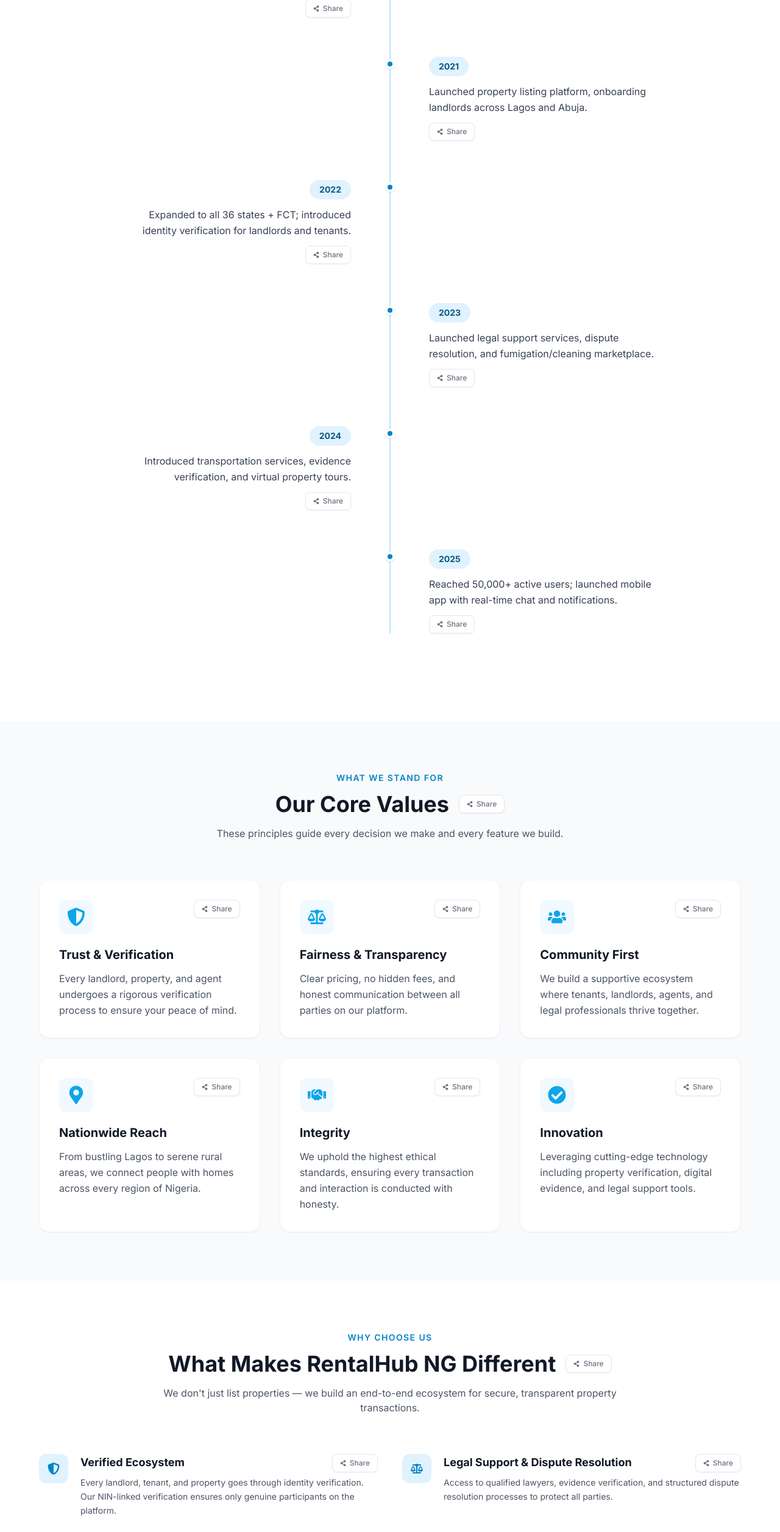
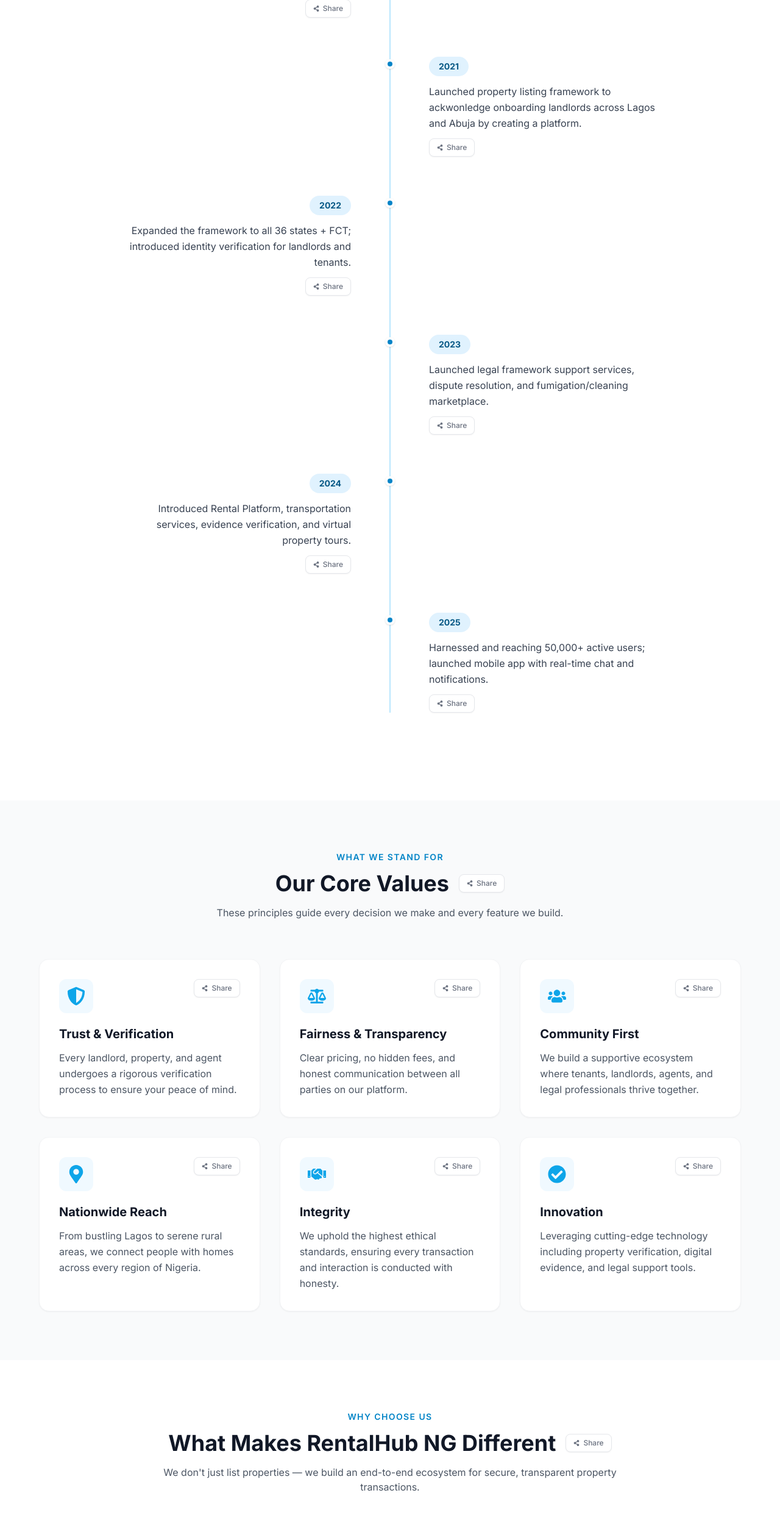
Before and after one commit to Mr-Simplicity-dev/RentalHub, a React (Create React App) app in the folder client/: page /about in a window 1280 px wide. Shown: the part 1820-4333 px from the top of the page at 61% size. Built offline with nearby package versions, Linux system fonts and the light colour scheme; no server answers.

Commit message:
make changes

```diff
--- a/client/src/pages/AboutUs.jsx
+++ b/client/src/pages/AboutUs.jsx
@@ -175,11 +175,11 @@ const teamMembers = [
 
 const milestones = [
   { year: '2020', event: 'RentalHub NG was founded with a vision to transform the Nigerian rental market.' },
-  { year: '2021', event: 'Launched property listing platform, onboarding landlords across Lagos and Abuja.' },
-  { year: '2022', event: 'Expanded to all 36 states + FCT; introduced identity verification for landlords and tenants.' },
-  { year: '2023', event: 'Launched legal support services, dispute resolution, and fumigation/cleaning marketplace.' },
-  { year: '2024', event: 'Introduced transportation services, evidence verification, and virtual property tours.' },
-  { year: '2025', event: 'Reached 50,000+ active users; launched mobile app with real-time chat and notifications.' },
+  { year: '2021', event: 'Launched property listing framework to ackwonledge onboarding landlords across Lagos and Abuja by creating a platform.' },
+  { year: '2022', event: 'Expanded the framework to all 36 states + FCT; introduced identity verification for landlords and tenants.' },
+  { year: '2023', event: 'Launched legal framework support services, dispute resolution, and fumigation/cleaning marketplace.' },
+  { year: '2024', event: 'Introduced Rental Platform, transportation services, evidence verification, and virtual property tours.' },
+  { year: '2025', event: 'Harnessed and reaching 50,000+ active users; launched mobile app with real-time chat and notifications.' },
 ];
 
 const AboutUs = () => {
@@ -456,12 +456,12 @@ const AboutUs = () => {
                   <ShareButton
                     section="Verified Ecosystem"
                     title="RentalHub NG — Verified Ecosystem"
-                    description="Every landlord, tenant, and property goes through identity verification. Our NIN-linked verification ensures only genuine participants on the platform."
+                    description="Every landlord, tenant, and property goes through identity verification. Our superb verification system ensures only genuine participants on the platform."
                   />
                 </div>
                 <p className="text-gray-600 text-sm leading-relaxed">
                   Every landlord, tenant, and property goes through identity verification.
-                  Our NIN-linked verification ensures only genuine participants on the platform.
+                  Our superb verification system ensures only genuine participants on the platform.
                 </p>
               </div>
             </div>
```
